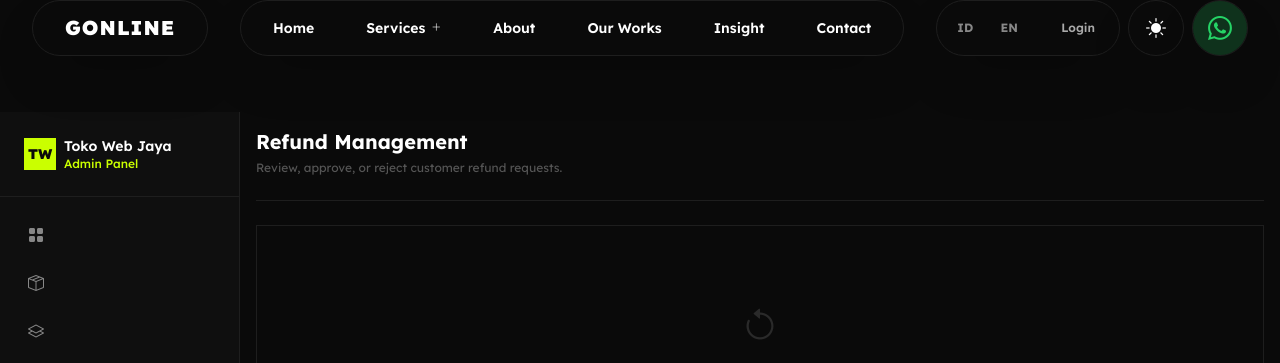
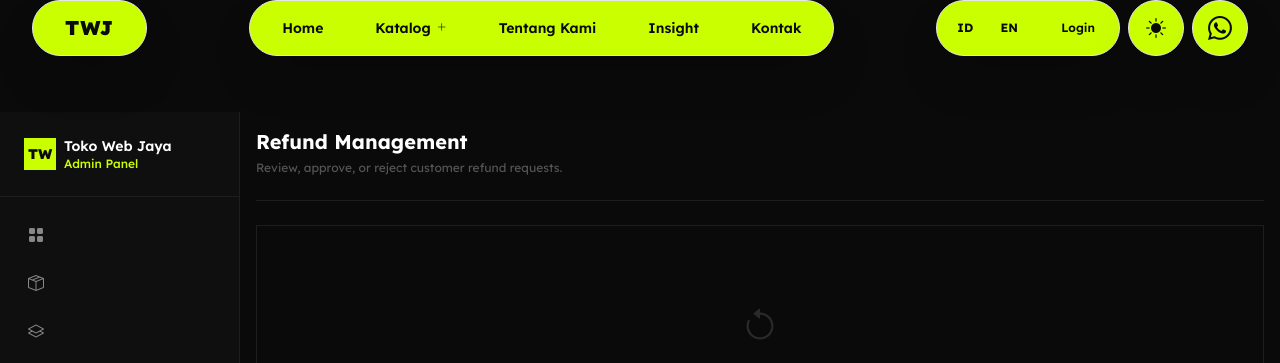
Before and after one commit to rusysh22/tokowebjaya, a Python web app: template app/templates/admin/refunds.html in a window 1280 px wide. Shown: the top 363 px of the page. Run offline with Jinja, Linux system fonts and the light colour scheme; the template is opened without the code that fills it, so the values that code supplies are empty; some libraries are stand-ins or nearby versions.

Commit message:
feat: revamp desktop and mobile header layout with neon aesthetics for marketplace

```diff
--- a/app/templates/base.html
+++ b/app/templates/base.html
@@ -78,24 +78,24 @@
 
   <!-- ===== NAVBAR ===== -->
   <!-- Desktop Header -->
-  <header class="hidden md:flex fixed top-6 left-0 right-0 z-50 justify-center w-full pointer-events-none" id="navbar-desktop">
+  <header class="hidden md:flex fixed top-8 left-0 right-0 z-50 justify-center w-full pointer-events-none" id="navbar-desktop">
     <div class="container-main pointer-events-auto flex items-start justify-between w-full">
 
       <!-- Left Logo -->
-      <a href="/{{ locale }}/" class="bg-black text-white h-14 px-8 rounded-full flex items-center justify-center hover:scale-105 transition-transform duration-300 shadow-2xl border border-gray-800 group">
-        <span class="font-black text-xl tracking-wider group-hover:text-neon transition-colors">GONLINE</span>
+      <a href="/{{ locale }}/" class="bg-neon text-black h-14 px-8 rounded-full flex items-center justify-center hover:scale-105 transition-transform duration-300 shadow-2xl border border-black group">
+        <span class="font-black text-xl tracking-wider transition-colors">TWJ</span>
       </a>
 
       <!-- Center Nav -->
-      <nav class="bg-black text-white h-14 px-2 py-1 rounded-full flex items-center gap-1 shadow-2xl border border-gray-800" x-data="{ megaMenuOpen: false }">
-         <a href="/{{ locale }}/" class="px-6 h-full rounded-full flex items-center justify-center text-sm font-semibold transition-all duration-300 {% if active_page == 'home' %}bg-white text-black{% else %}hover:text-gray-300{% endif %}">
+      <nav class="bg-neon text-black h-14 px-2 py-1 rounded-full flex items-center gap-1 shadow-2xl border border-black" x-data="{ megaMenuOpen: false }">
+         <a href="/{{ locale }}/" class="px-6 h-full rounded-full flex items-center justify-center text-sm font-semibold transition-all duration-300 {% if active_page == 'home' %}bg-black text-neon{% else %}hover:bg-black/10{% endif %}">
            Home
          </a>
 
          <!-- Mega Menu Trigger -->
          <div class="relative h-full flex items-center" @mouseenter="megaMenuOpen = true" @mouseleave="megaMenuOpen = false">
-           <a href="/{{ locale }}/catalog" class="px-6 h-full rounded-full flex items-center justify-center text-sm font-semibold gap-1.5 transition-all duration-300 {% if active_page == 'catalog' %}bg-white text-black{% else %}hover:text-gray-300{% endif %}">
-             Services
+           <a href="/{{ locale }}/catalog" class="px-6 h-full rounded-full flex items-center justify-center text-sm font-semibold gap-1.5 transition-all duration-300 {% if active_page == 'catalog' %}bg-black text-neon{% else %}hover:bg-black/10{% endif %}">
+             Katalog
              <i class="bi transition-transform duration-300" style="font-size: 10px;" :class="megaMenuOpen ? 'bi-x-lg rotate-90' : 'bi-plus-lg'"></i>
            </a>
 
@@ -110,10 +110,10 @@
                 class="absolute z-50 cursor-default"
                 style="top: calc(100% + 16px); left: 50%; transform: translateX(-50%); width: 850px;"
                 x-cloak>
-              <div class="bg-black p-4 border border-gray-800 shadow-2xl grid grid-cols-3 gap-4" style="border-radius: 2rem;">
+              <div class="bg-gray-950 p-4 border border-neon shadow-2xl grid grid-cols-3 gap-4" style="border-radius: 2rem;">
 
-                 <!-- Col 1: GO Digital -->
-                 <a href="/{{ locale }}/catalog?type=bundle" class="col-span-1 block group border border-gray-800 rounded-3xl overflow-hidden relative" style="min-height: 320px;">
+                 <!-- Col 1: Software & Template -->
+                 <a href="/{{ locale }}/catalog?type=software" class="col-span-1 block group border border-gray-800 hover:border-neon rounded-3xl overflow-hidden relative" style="min-height: 320px;">
                     <div class="absolute inset-0 bg-gradient-to-b from-black/20 to-black/90 z-10"></div>
                     <!-- Wireframe background effect -->
                     <div class="absolute inset-0 opacity-20 group-hover:opacity-40 transition-opacity duration-500" style="background-image: url('https://www.transparenttextures.com/patterns/cubes.png');"></div>
@@ -121,28 +121,28 @@
 
                     <div class="relative z-20 p-6 h-full flex flex-col justify-between">
                        <div class="flex items-center gap-2 text-white group-hover:text-neon transition-colors">
-                          <i class="bi bi-box-seam text-xl"></i>
-                          <h3 class="font-bold text-lg">GO Digital</h3>
+                          <i class="bi bi-window-stack text-xl"></i>
+                          <h3 class="font-bold text-lg">Digital Produk</h3>
                        </div>
-                       <p class="text-xs text-gray-400 leading-relaxed group-hover:text-gray-300 transition-colors">A bundled service combining Website Development and Social Media Management to build a complete digital presence for your business.</p>
+                       <p class="text-xs text-gray-400 leading-relaxed group-hover:text-gray-300 transition-colors">Software SaaS, web templates, dan berbagai produk digital siap pakai untuk kebutuhan bisnis Anda.</p>
                     </div>
                  </a>
 
-                 <!-- Col 2: GO Website & GO Social -->
+                 <!-- Col 2: Edukasi & Layanan -->
                  <div class="col-span-1 flex flex-col gap-4">
-                    <a href="/{{ locale }}/catalog?type=software" class="flex-1 p-6 rounded-3xl border border-gray-800 hover:border-gray-600 transition-all duration-300 group flex flex-col justify-center hover:scale-105" style="background-color: #0a0a0a;">
+                    <a href="/{{ locale }}/catalog?type=course" class="flex-1 p-6 rounded-3xl border border-gray-800 hover:border-neon transition-all duration-300 group flex flex-col justify-center hover:scale-105" style="background-color: #0a0a0a;">
                        <div class="flex items-center gap-2 mb-2 text-white group-hover:text-white transition-colors">
-                          <i class="bi bi-globe text-lg"></i>
-                          <h4 class="font-bold text-base">GO Website</h4>
+                          <i class="bi bi-book text-lg"></i>
+                          <h4 class="font-bold text-base">Edukasi Digital</h4>
                        </div>
-                       <p class="text-xs text-gray-400 leading-relaxed">Professional website development designed to increase credibility and generate more leads for your business.</p>
+                       <p class="text-xs text-gray-400 leading-relaxed">E-book premium dan Online Course untuk meningkatkan skill teknis dan manajerial Anda.</p>
                     </a>
-                    <a href="/{{ locale }}/catalog?type=course" class="flex-1 p-6 rounded-3xl border border-gray-800 hover:border-gray-600 transition-all duration-300 group flex flex-col justify-center hover:scale-105" style="background-color: #0a0a0a;">
+                    <a href="/{{ locale }}/solutions" class="flex-1 p-6 rounded-3xl border border-gray-800 hover:border-neon transition-all duration-300 group flex flex-col justify-center hover:scale-105" style="background-color: #0a0a0a;">
                        <div class="flex items-center gap-2 mb-2 text-white group-hover:text-white transition-colors">
-                          <i class="bi bi-share text-lg"></i>
-                          <h4 class="font-bold text-base">GO Social</h4>
+                          <i class="bi bi-tools text-lg"></i>
+                          <h4 class="font-bold text-base">Layanan IT</h4>
                        </div>
-                       <p class="text-xs text-gray-400 leading-relaxed">End-to-end social media management including content strategy, design, and optimization to grow engagement.</p>
+                       <p class="text-xs text-gray-400 leading-relaxed">Konsultasi IT, integrasi sistem, dan pengembangan web custom oleh ahlinya.</p>
                     </a>
                  </div>
 
@@ -151,9 +151,9 @@
                     <img src="/static/og-default.png" alt="Promo" class="w-full h-full object-cover group-hover:scale-110 transition-transform duration-700" style="border-radius: 20px;" />
                     <div class="absolute inset-0 z-10" style="background: linear-gradient(to top, rgba(0,0,0,0.9), rgba(0,0,0,0.2), transparent); border-radius: 20px;"></div>
                     <div class="absolute bottom-5 left-5 right-5 z-20">
-                      <span class="bg-red-600 text-white font-black px-2.5 py-1 rounded-md uppercase tracking-wider mb-2 inline-block shadow-lg" style="font-size: 10px;">Discount 50%</span>
-                      <h4 class="text-white font-bold text-lg leading-tight mb-1">Website Landing Page</h4>
-                      <p class="font-black text-sm drop-shadow-md text-neon">Rp 1.5 JT <strike class="text-gray-400 font-normal ml-1" style="font-size: 10px;">Rp 3.000.000</strike></p>
+                      <span class="bg-red-600 text-white font-black px-2.5 py-1 rounded-md uppercase tracking-wider mb-2 inline-block shadow-lg" style="font-size: 10px;">PROMO</span>
+                      <h4 class="text-white font-bold text-lg leading-tight mb-1">Paket SaaS ERP</h4>
+                      <p class="font-black text-sm drop-shadow-md text-neon">Rp 2 JT <strike class="text-gray-400 font-normal ml-1" style="font-size: 10px;">Rp 4.000.000</strike></p>
                     </div>
                  </div>
 
@@ -161,48 +161,44 @@
            </div>
          </div>
 
-         <a href="/{{ locale }}/about" class="px-6 h-full rounded-full flex items-center justify-center text-sm font-semibold transition-all duration-300 {% if active_page == 'about' %}bg-white text-black{% else %}hover:text-gray-300{% endif %}">
-           About
+         <a href="/{{ locale }}/about" class="px-6 h-full rounded-full flex items-center justify-center text-sm font-semibold transition-all duration-300 {% if active_page == 'about' %}bg-black text-neon{% else %}hover:bg-black/10{% endif %}">
+           Tentang Kami
          </a>
-         <a href="/{{ locale }}/solutions" class="px-6 h-full rounded-full flex items-center justify-center text-sm font-semibold transition-all duration-300 {% if active_page == 'solutions' %}bg-white text-black{% else %}hover:text-gray-300{% endif %}">
-           Our Works
-         </a>
-         <a href="/{{ locale }}/insight" class="px-6 h-full rounded-full flex items-center justify-center text-sm font-semibold transition-all duration-300 {% if active_page == 'insight' %}bg-white text-black{% else %}hover:text-gray-300{% endif %}">
+         <a href="/{{ locale }}/insight" class="px-6 h-full rounded-full flex items-center justify-center text-sm font-semibold transition-all duration-300 {% if active_page == 'insight' %}bg-black text-neon{% else %}hover:bg-black/10{% endif %}">
            Insight
          </a>
-         <a href="/{{ locale }}/contact" class="px-6 h-full rounded-full flex items-center justify-center text-sm font-semibold transition-all duration-300 {% if active_page == 'contact' %}bg-white text-black{% else %}hover:text-gray-300{% endif %}">
-           Contact
+         <a href="/{{ locale }}/contact" class="px-6 h-full rounded-full flex items-center justify-center text-sm font-semibold transition-all duration-300 {% if active_page == 'contact' %}bg-black text-neon{% else %}hover:bg-black/10{% endif %}">
+           Kontak
          </a>
       </nav>
 
       <!-- Right Actions -->
       <div class="flex items-center gap-2">
          <!-- Theme / Profile / Lang -->
-         <div class="bg-black text-white h-14 px-2 rounded-full flex items-center gap-1 shadow-2xl border border-gray-800">
+         <div class="bg-neon text-black h-14 px-2 rounded-full flex items-center gap-1 shadow-2xl border border-black">
             <!-- Language -->
-            <a href="/id{{ request.url.path | replace('/id/', '/', 1) | replace('/en/', '/', 1) or '/' }}" class="w-10 h-10 flex items-center justify-center rounded-full text-xs font-bold transition-colors {% if locale == 'id' %}bg-white text-black{% else %}text-gray-400 hover:text-white{% endif %}">ID</a>
-            <a href="/en{{ request.url.path | replace('/id/', '/', 1) | replace('/en/', '/', 1) or '/' }}" class="w-10 h-10 flex items-center justify-center rounded-full text-xs font-bold transition-colors {% if locale == 'en' %}bg-white text-black{% else %}text-gray-400 hover:text-white{% endif %}">EN</a>
+            <a href="/id{{ request.url.path | replace('/id/', '/', 1) | replace('/en/', '/', 1) or '/' }}" class="w-10 h-10 flex items-center justify-center rounded-full text-xs font-bold transition-colors {% if locale == 'id' %}bg-black text-neon{% else %}text-black hover:bg-black/10{% endif %}">ID</a>
+            <a href="/en{{ request.url.path | replace('/id/', '/', 1) | replace('/en/', '/', 1) or '/' }}" class="w-10 h-10 flex items-center justify-center rounded-full text-xs font-bold transition-colors {% if locale == 'en' %}bg-black text-neon{% else %}text-black hover:bg-black/10{% endif %}">EN</a>
 
-            <div class="w-px h-6 bg-gray-800 mx-1"></div>
+            <div class="w-px h-6 bg-black/20 mx-1"></div>
 
             {% if current_user %}
               <!-- Dashboard -->
-              <a href="/{{ locale }}/dashboard" class="w-10 h-10 flex items-center justify-center rounded-full text-gray-400 hover:text-white hover:bg-gray-800 transition-colors" title="Dashboard">
+              <a href="/{{ locale }}/dashboard" class="w-10 h-10 flex items-center justify-center rounded-full text-black hover:bg-black/10 transition-colors" title="Dashboard">
                 <i class="bi bi-person-circle text-xl"></i>
               </a>
             {% else %}
-              <a href="/{{ locale }}/login" class="px-4 h-10 flex items-center justify-center rounded-full text-xs font-semibold text-gray-300 hover:text-white hover:bg-gray-800 transition-colors">
+              <a href="/{{ locale }}/login" class="px-4 h-10 flex items-center justify-center rounded-full text-xs font-semibold text-black hover:bg-black/10 transition-colors">
                 Login
               </a>
             {% endif %}
          </div>
 
-         <button class="w-14 h-14 bg-black text-white rounded-full flex items-center justify-center hover:scale-110 transition-transform duration-300 shadow-2xl border border-gray-800 group">
+         <button class="w-14 h-14 bg-neon text-black rounded-full flex items-center justify-center hover:scale-110 transition-transform duration-300 shadow-2xl border border-black group">
            <i class="bi bi-sun-fill text-xl group-hover:rotate-90 transition-transform duration-500"></i>
          </button>
 
-         <a href="https://wa.me/6281234567890" target="_blank" class="w-14 h-14 bg-black rounded-full flex items-center justify-center hover:scale-110 transition-transform duration-300 shadow-2xl border border-gray-800 group relative" style="color: #25D366;">
-           <div class="absolute inset-0 rounded-full blur-md opacity-20 group-hover:opacity-40 transition-opacity" style="background-color: #25D366;"></div>
+         <a href="https://wa.me/6281234567890" target="_blank" class="w-14 h-14 bg-neon text-black rounded-full flex items-center justify-center hover:scale-110 transition-transform duration-300 shadow-2xl border border-black group relative">
            <i class="bi bi-whatsapp text-2xl relative z-10 group-hover:scale-110 transition-transform"></i>
          </a>
       </div>
@@ -211,34 +207,34 @@
   </header>
 
   <!-- Mobile Top Nav -->
-  <nav class="md:hidden fixed top-6 left-1/2 -translate-x-1/2 z-50 bg-black p-1.5 rounded-full flex items-center gap-1 shadow-2xl border border-gray-800 justify-between w-11/12 max-w-sm">
+  <nav class="md:hidden fixed top-8 left-1/2 -translate-x-1/2 z-50 bg-neon p-1.5 rounded-full flex items-center gap-1 shadow-2xl border border-black justify-between w-11/12 max-w-sm">
     <!-- Home -->
-    <a href="/{{ locale }}/" class="flex items-center gap-2 px-4 py-3 rounded-full transition-all duration-300 {% if active_page == 'home' %}bg-white text-black shadow-lg{% else %}text-white hover:bg-gray-800{% endif %} group">
+    <a href="/{{ locale }}/" class="flex items-center gap-2 px-4 py-3 rounded-full transition-all duration-300 {% if active_page == 'home' %}bg-black text-neon shadow-lg{% else %}text-black hover:bg-black/10{% endif %} group">
       <i class="bi bi-house-door-fill text-xl group-hover:scale-110 transition-transform"></i>
       <span class="text-sm font-bold {% if active_page != 'home' %}hidden{% endif %}">Home</span>
     </a>
 
-    <!-- Services -->
-    <a href="/{{ locale }}/catalog" class="flex items-center gap-2 px-4 py-3 rounded-full transition-all duration-300 {% if active_page == 'catalog' %}bg-white text-black shadow-lg{% else %}text-white hover:bg-gray-800{% endif %} group">
-      <i class="bi bi-journal-album text-xl group-hover:scale-110 transition-transform"></i>
-      <span class="text-sm font-bold {% if active_page != 'catalog' %}hidden{% endif %}">Services</span>
+    <!-- Katalog -->
+    <a href="/{{ locale }}/catalog" class="flex items-center gap-2 px-4 py-3 rounded-full transition-all duration-300 {% if active_page == 'catalog' %}bg-black text-neon shadow-lg{% else %}text-black hover:bg-black/10{% endif %} group">
+      <i class="bi bi-bag-check-fill text-xl group-hover:scale-110 transition-transform"></i>
+      <span class="text-sm font-bold {% if active_page != 'catalog' %}hidden{% endif %}">Katalog</span>
     </a>
 
-    <!-- Works -->
-    <a href="/{{ locale }}/solutions" class="flex items-center gap-2 px-4 py-3 rounded-full transition-all duration-300 {% if active_page == 'solutions' %}bg-white text-black shadow-lg{% else %}text-white hover:bg-gray-800{% endif %} group">
-      <i class="bi bi-display text-xl group-hover:scale-110 transition-transform"></i>
-      <span class="text-sm font-bold {% if active_page != 'solutions' %}hidden{% endif %}">Works</span>
+    <!-- Insight -->
+    <a href="/{{ locale }}/insight" class="flex items-center gap-2 px-4 py-3 rounded-full transition-all duration-300 {% if active_page == 'insight' %}bg-black text-neon shadow-lg{% else %}text-black hover:bg-black/10{% endif %} group">
+      <i class="bi bi-journals text-xl group-hover:scale-110 transition-transform"></i>
+      <span class="text-sm font-bold {% if active_page != 'insight' %}hidden{% endif %}">Insight</span>
     </a>
 
     <!-- Contact -->
-    <a href="/{{ locale }}/contact" class="flex items-center gap-2 px-4 py-3 rounded-full transition-all duration-300 {% if active_page == 'contact' %}bg-white text-black shadow-lg{% else %}text-white hover:bg-gray-800{% endif %} group">
+    <a href="/{{ locale }}/contact" class="flex items-center gap-2 px-4 py-3 rounded-full transition-all duration-300 {% if active_page == 'contact' %}bg-black text-neon shadow-lg{% else %}text-black hover:bg-black/10{% endif %} group">
       <i class="bi bi-telephone-fill text-xl group-hover:scale-110 transition-transform"></i>
-      <span class="text-sm font-bold {% if active_page != 'contact' %}hidden{% endif %}">Call</span>
+      <span class="text-sm font-bold {% if active_page != 'contact' %}hidden{% endif %}">Kontak</span>
     </a>
 
     <!-- Menu (Plus) -->
-    <button @click="mobileMenuOpen = !mobileMenuOpen" class="flex items-center justify-center w-12 h-12 rounded-full text-white hover:bg-gray-800 transition-colors relative z-50">
-      <i class="bi text-2xl transition-transform duration-300 text-neon" :class="mobileMenuOpen ? 'bi-x-lg rotate-90' : 'bi-plus-lg'"></i>
+    <button @click="mobileMenuOpen = !mobileMenuOpen" class="flex items-center justify-center w-12 h-12 rounded-full text-black hover:bg-black/10 transition-colors relative z-50">
+      <i class="bi text-2xl transition-transform duration-300" :class="mobileMenuOpen ? 'bi-x-lg rotate-90' : 'bi-plus-lg'"></i>
     </button>
   </nav>
 
@@ -254,28 +250,28 @@
        x-cloak>
      <div class="flex-1 overflow-y-auto flex flex-col gap-6" style="scrollbar-width: none;">
         <div class="flex items-center justify-between mb-2">
-           <span class="font-black text-2xl text-white tracking-widest">GONLINE</span>
+           <span class="font-black text-2xl text-white tracking-widest">TWJ</span>
            <button @click="mobileMenuOpen = false" class="w-10 h-10 bg-gray-900 rounded-full flex items-center justify-center text-white hover:bg-gray-800 transition-colors">
              <i class="bi bi-x-lg"></i>
            </button>
         </div>
 
         <div class="grid grid-cols-2 gap-4">
+           <a href="/{{ locale }}/catalog?type=software" class="p-5 text-white border border-gray-800 active:scale-95 transition-transform" style="background-color: #0a0a0a; border-radius: 24px;">
+             <i class="bi bi-window-stack text-3xl text-neon mb-3 block"></i>
+             <h4 class="font-bold text-sm">Software SaaS</h4>
+           </a>
            <a href="/{{ locale }}/catalog?type=bundle" class="p-5 text-white border border-gray-800 active:scale-95 transition-transform" style="background-color: #0a0a0a; border-radius: 24px;">
-             <i class="bi bi-box-seam text-3xl text-neon mb-3 block"></i>
-             <h4 class="font-bold text-sm">GO Digital</h4>
-           </a>
-           <a href="/{{ locale }}/catalog?type=software" class="p-5 text-white border border-gray-800 active:scale-95 transition-transform" style="background-color: #0a0a0a; border-radius: 24px;">
-             <i class="bi bi-globe text-3xl text-neon mb-3 block"></i>
-             <h4 class="font-bold text-sm">GO Website</h4>
+             <i class="bi bi-file-code text-3xl text-neon mb-3 block"></i>
+             <h4 class="font-bold text-sm">Web Template</h4>
            </a>
            <a href="/{{ locale }}/catalog?type=course" class="p-5 text-white border border-gray-800 active:scale-95 transition-transform" style="background-color: #0a0a0a; border-radius: 24px;">
-             <i class="bi bi-share text-3xl text-neon mb-3 block"></i>
-             <h4 class="font-bold text-sm">GO Social</h4>
+             <i class="bi bi-book text-3xl text-neon mb-3 block"></i>
+             <h4 class="font-bold text-sm">E-Book & Kursus</h4>
            </a>
-           <a href="/{{ locale }}/about" class="p-5 text-white border border-gray-800 active:scale-95 transition-transform" style="background-color: #0a0a0a; border-radius: 24px;">
-             <i class="bi bi-info-circle text-3xl text-neon mb-3 block"></i>
-             <h4 class="font-bold text-sm">About Us</h4>
+           <a href="/{{ locale }}/solutions" class="p-5 text-white border border-gray-800 active:scale-95 transition-transform" style="background-color: #0a0a0a; border-radius: 24px;">
+             <i class="bi bi-tools text-3xl text-neon mb-3 block"></i>
+             <h4 class="font-bold text-sm">Layanan IT</h4>
            </a>
         </div>
 
```
